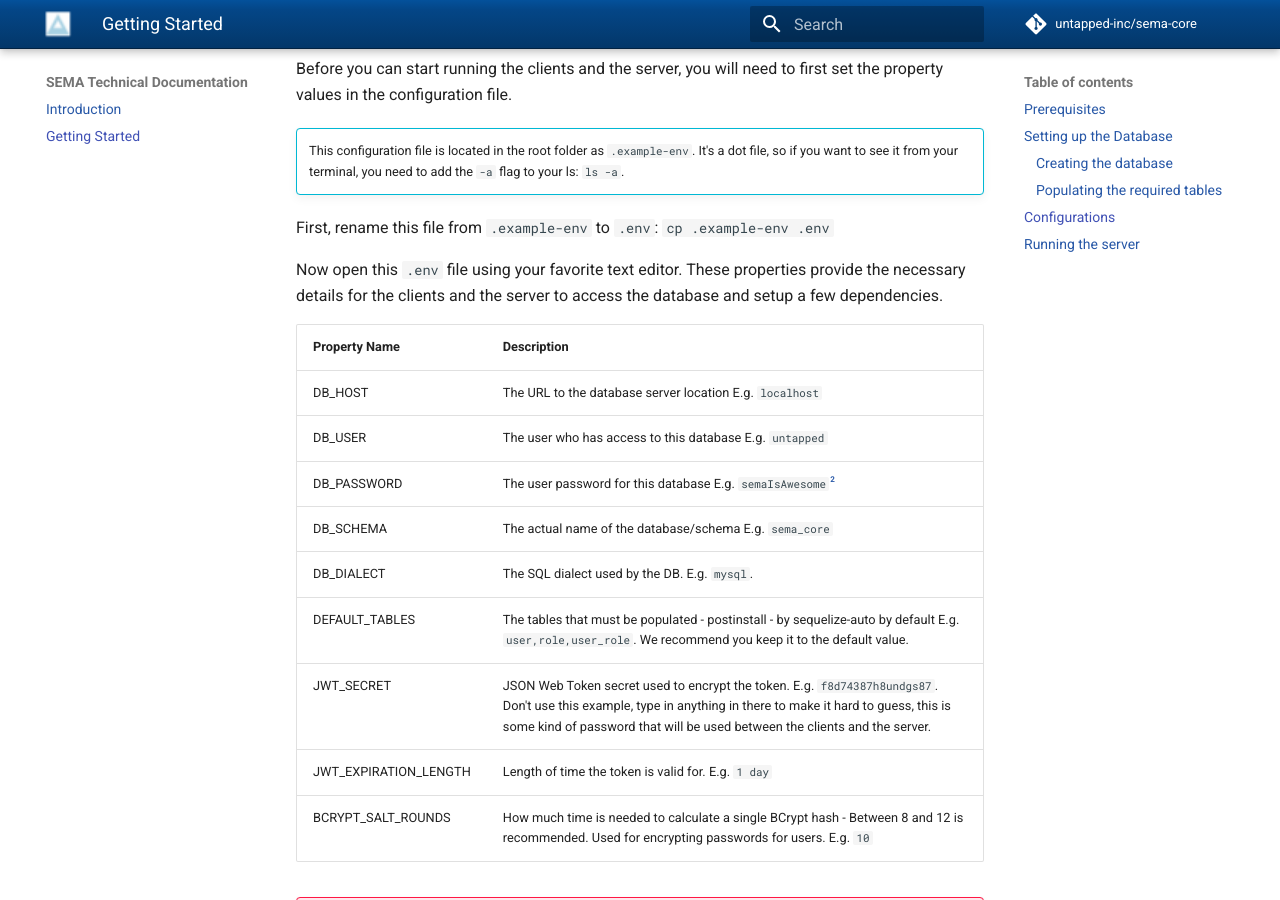
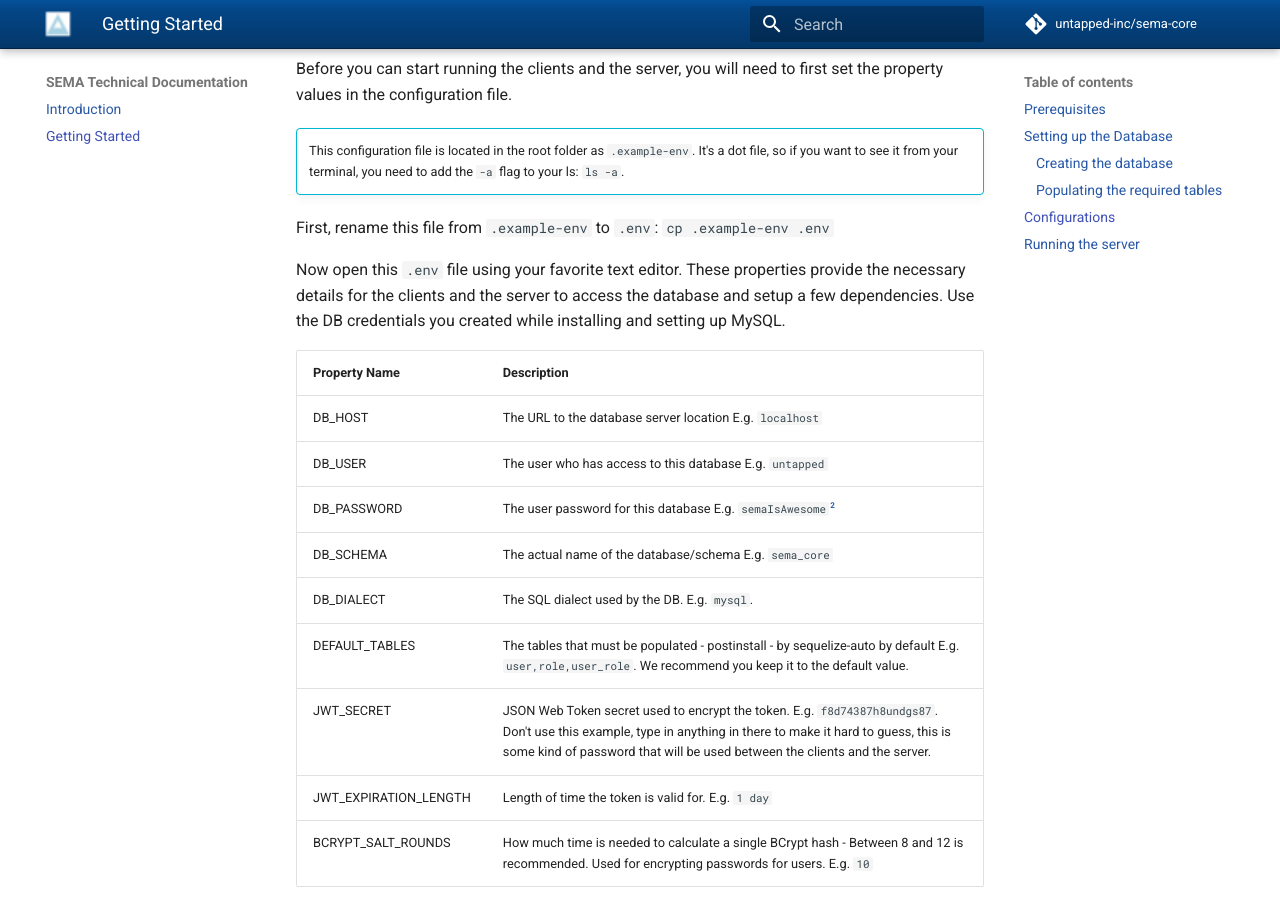
Before and after one commit to untapped-inc/sema-docs, an MkDocs documentation site: the page built from docs/getting-started.md, in a window 1280 px wide and 900 px high, scrolled down 4172 px. Built offline with MkDocs 1.6.1 and Material for MkDocs 9.7.7, drawn with Linux system fonts in a browser that asks for light colours; comment, search, counter and statistics services are not loaded.

Commit message:
[Refactor] Add more details to configurations sub-section

```diff
--- a/docs/getting-started.md
+++ b/docs/getting-started.md
@@ -154,7 +154,7 @@ Before you can start running the clients and the server, you will need to first
 
 First, rename this file from `.example-env` to `.env`: `cp .example-env .env`
 
-Now open this `.env` file using your favorite text editor. These properties provide the necessary details for the clients and the server to access the database and setup a few dependencies.
+Now open this `.env` file using your favorite text editor. These properties provide the necessary details for the clients and the server to access the database and setup a few dependencies. Use the DB credentials you created while installing and setting up MySQL.
 
 | Property Name            | Description                                            |
 | ------------------------ | --------------------------------------------------     |
```
